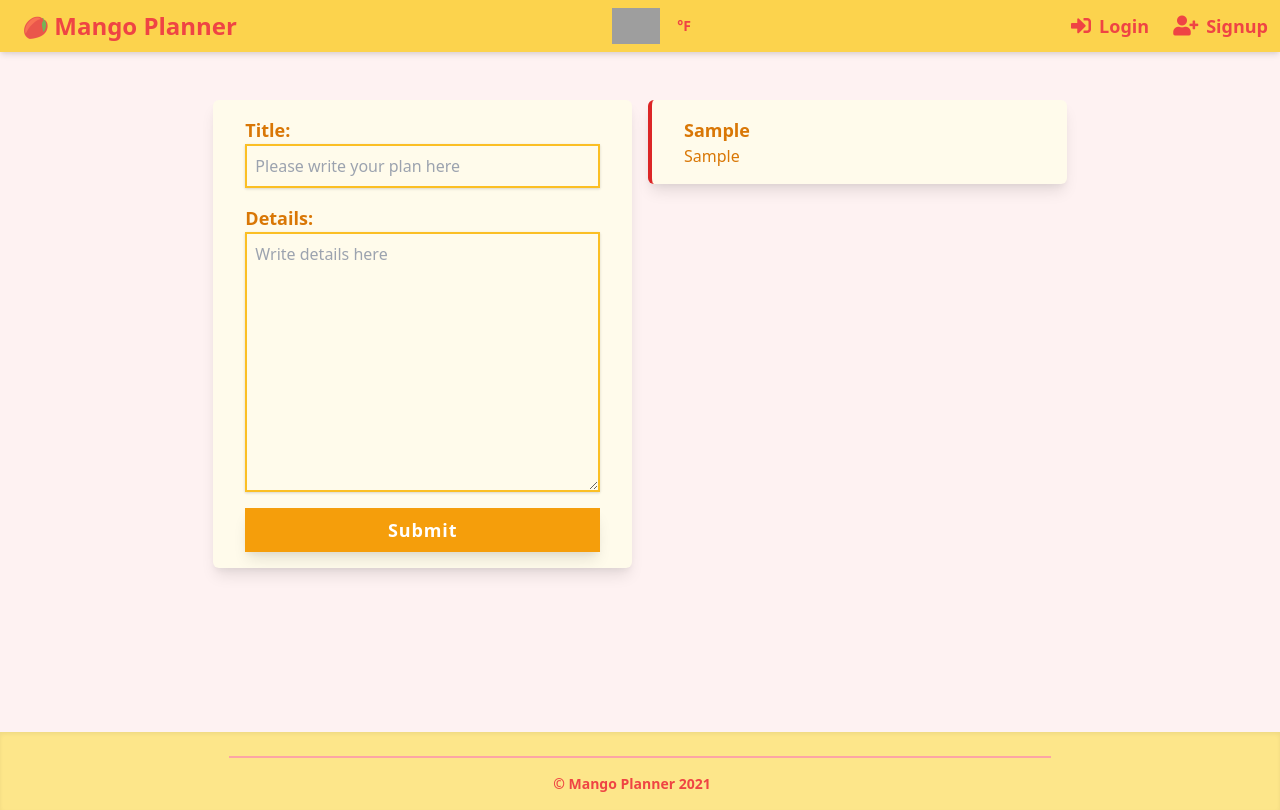
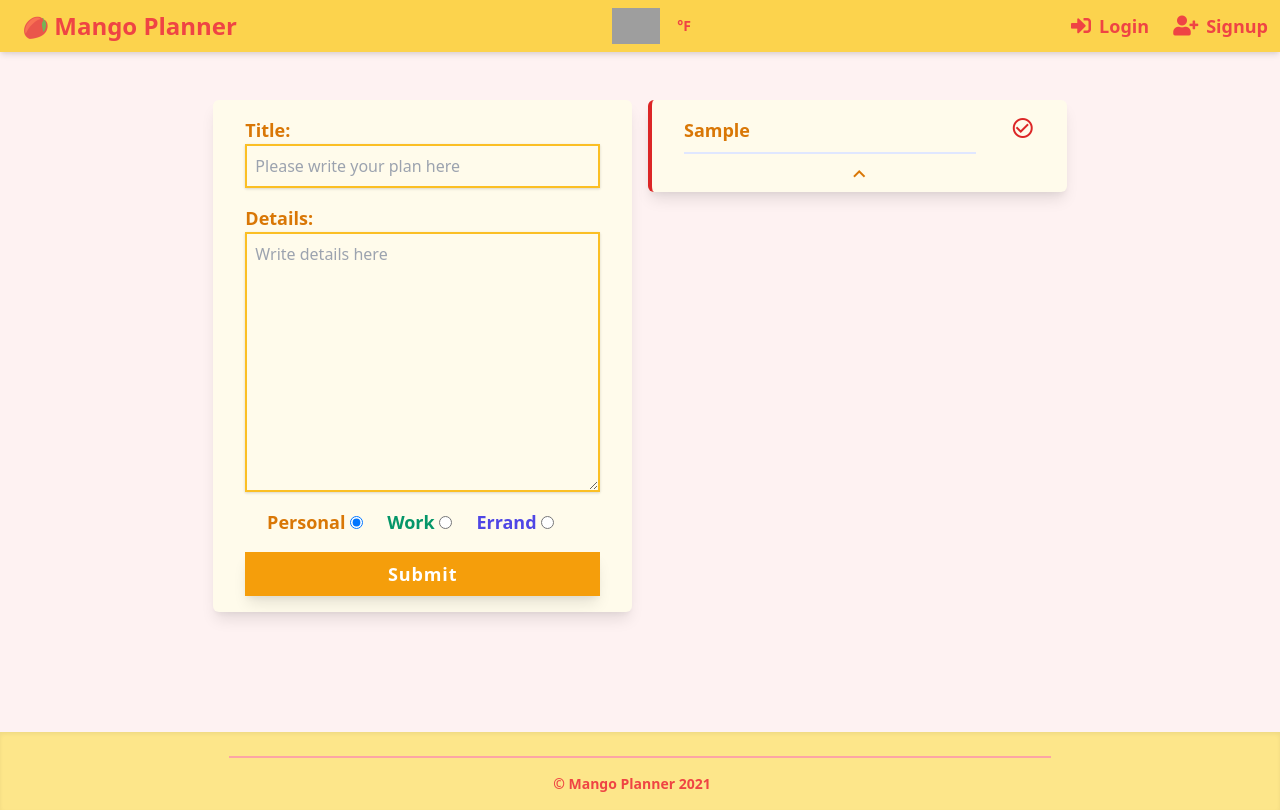
Before and after one commit to bobbykim89/mango-planner, a React (Create React App) app in the folder client/: page / in a window 1280 px wide. Both pictures are taken after typing "Sample", "Sample" into the empty fields and a click on the input "Submit". Built offline with nearby package versions, Linux system fonts and the light colour scheme; no server answers; grey boxes are pictures that could not be loaded; the HTML template or start-up script is replaced by a standard one.

Commit message:
worked on plans list section, working now but needs some more trim, not yet connected to db

```diff
--- a/client/src/components/pages/Home.js
+++ b/client/src/components/pages/Home.js
@@ -1,11 +1,12 @@
-import React, { useContext } from 'react';
+import React, { useContext, useState } from 'react';
 import InputForm from '../plan/InputForm';
 import { PlanContext } from '../../context/plan/PlanContext';
 import PlanItem from '../plan/PlanItem';
 
 const Home = () => {
   const planContext = useContext(PlanContext);
-  const { plans, filtered } = planContext;
+  const { plans, current, filtered } = planContext;
+
   return (
     <section className='bg-red-50 min-h-85v'>
       <div className='w-full lg:w-2/3 grid grid-flow-row lg:grid-cols-2 gap-4 py-12 mx-auto'>
--- a/client/src/components/plan/InputForm.js
+++ b/client/src/components/plan/InputForm.js
@@ -9,9 +9,10 @@ const InputForm = () => {
     title: '',
     content: '',
     complete: false,
+    type: 'personal',
   });
 
-  const { title, content } = plan;
+  const { title, content, type } = plan;
 
   const onChange = (e) => {
     setPlan({ ...plan, [e.target.name]: e.target.value });
@@ -24,10 +25,11 @@ const InputForm = () => {
       title: '',
       content: '',
       complete: false,
+      type: 'personal',
     });
   };
   return (
-    <section>
+    <section className='lg:sticky lg:top-24'>
       <form
         onSubmit={onSubmit}
         className='flex flex-col rounded-md px-4 py-4 md:px-8 md:px-8 bg-yellow-50 shadow-lg'
@@ -68,6 +70,44 @@ const InputForm = () => {
             className='outline-none block w-full border-2 p-2 shadow border-yellow-400 bg-yellow-50'
           ></textarea>
         </div>
+        <div className='mb-4 text-lg font-semibold'>
+          <label htmlFor='personal_edit' className='text-yellow-600'>
+            Personal{' '}
+          </label>
+          <input
+            type='radio'
+            id='personal_edit'
+            name='type'
+            value='personal'
+            checked={type === 'personal'}
+            onChange={onChange}
+            className='mr-6'
+          />
+          <label htmlFor='work_edit' className='text-green-600'>
+            Work{' '}
+          </label>
+          <input
+            type='radio'
+            id='work_edit'
+            name='type'
+            value='work'
+            checked={type === 'work'}
+            onChange={onChange}
+            className='mr-6'
+          />
+          <label htmlFor='errand_edit' className='text-indigo-600'>
+            Errand{' '}
+          </label>
+          <input
+            type='radio'
+            id='errand_edit'
+            name='type'
+            value='errand'
+            checked={type === 'errand'}
+            onChange={onChange}
+            className='mr-6'
+          />
+        </div>
         <div>
           <input
             type='submit'
--- a/client/src/components/plan/PlanItem.js
+++ b/client/src/components/plan/PlanItem.js
@@ -1,26 +1,212 @@
-import React, { useContext } from 'react';
+import React, { useContext, useEffect, useState } from 'react';
 import { PlanContext } from '../../context/plan/PlanContext';
 
 const PlanItem = ({ plan }) => {
   const planContext = useContext(PlanContext);
-  const { deletePlan, editPlan, setCurrent, clearCurrent } = planContext;
+  const { deletePlan, updatePlan, setCurrent, clearCurrent, current } =
+    planContext;
+  const [currentPlan, setCurrentPlan] = useState({
+    title: '',
+    content: '',
+    complete: false,
+    type: 'personal',
+  });
 
-  const { id, title, content, complete } = plan;
+  useEffect(() => {
+    if (current !== null) {
+      setCurrentPlan(current);
+    } else {
+      setCurrentPlan({
+        title: '',
+        content: '',
+        type: 'personal',
+      });
+    }
+  }, [planContext, current]);
+
+  const [toggleEdit, setToggleEdit] = useState(false);
+  const [details, setDetails] = useState(false);
+
+  const { title, content, type } = currentPlan;
+
+  const handleToggler = () => {
+    setCurrent(plan);
+    setToggleEdit(!toggleEdit);
+  };
+
+  const onChange = (e) => {
+    setCurrentPlan({ ...currentPlan, [e.target.name]: e.target.value });
+  };
+
+  const toggleComplete = (e) => {
+    setCurrent(plan);
+    plan.complete = !plan.complete;
+    updatePlan(plan);
+    clearCurrent();
+  };
+
+  const bgHandler = () => {
+    if (plan.type === 'personal') {
+      return ' bg-yellow-50';
+    } else if (plan.type === 'work') {
+      return ' bg-green-50';
+    } else {
+      return ' bg-indigo-50';
+    }
+  };
+
+  const onCancelEdit = (e) => {
+    setToggleEdit(!toggleEdit);
+    clearCurrent();
+  };
+
+  const handleDelete = () => {
+    deletePlan(plan.id);
+    clearCurrent();
+  };
+
+  const onSubmit = (e) => {
+    e.preventDefault();
+    updatePlan(currentPlan);
+    setCurrentPlan({
+      title: '',
+      content: '',
+      complete: false,
+      type: 'personal',
+    });
+    clearCurrent();
+    setToggleEdit(!toggleEdit);
+  };
 
   return (
     <section
       className={
-        'flex flex-col rounded-md px-4 py-4 md:px-8 md:px-8 bg-yellow-50 shadow-lg mb-4' +
-        (complete
+        'rounded-md px-4 pt-4 md:px-8 md:px-8 shadow-lg mb-4' +
+        bgHandler() +
+        (plan.complete
           ? ' border-l-4 border-green-600'
           : ' border-l-4 border-red-600')
       }
     >
-      <div className='text-yellow-600 text-lg font-semibold text-left'>
-        <span>{title}</span>
+      <div className={'grid grid-cols-6' + (toggleEdit ? ' hidden' : ' block')}>
+        <div className='col-span-5'>
+          <div className='text-yellow-600 text-lg pb-2 mb-2 font-semibold text-left border-b-2 border-indigo-100'>
+            <span>{plan.title}</span>
+          </div>
+          <div
+            className={
+              'text-yellow-600 text-md text-left whitespace-pre-line' +
+              (details ? '' : ' hidden')
+            }
+          >
+            <span>{plan.content}</span>
+          </div>
+        </div>
+        <div className='grid-flow-row text-yellow-600 text-md text-right align-middle'>
+          <span
+            className={
+              'material-icons cursor-pointer mb-4' +
+              (plan.complete ? ' text-green-600' : ' text-red-600')
+            }
+            onClick={toggleComplete}
+          >
+            check_circle_outline
+          </span>
+          <div className={'flex flex-col' + (details ? '' : ' hidden')}>
+            <span
+              className='material-icons cursor-pointer mb-4'
+              onClick={handleToggler}
+            >
+              edit
+            </span>
+            <span
+              className='material-icons cursor-pointer'
+              onClick={handleDelete}
+            >
+              delete
+            </span>
+          </div>
+        </div>
+        <div className='col-span-6'>
+          <span
+            className='material-icons text-yellow-600 cursor-pointer'
+            onClick={() => setDetails(!details)}
+          >
+            {details ? 'keyboard_arrow_down' : 'keyboard_arrow_up'}
+          </span>
+        </div>
       </div>
-      <div className='text-yellow-600 text-md text-left whitespace-pre-line'>
-        <span>{content}</span>
+
+      <div className={toggleEdit ? 'block' : 'hidden'}>
+        <form onSubmit={onSubmit} className='grid grid-cols-6 pb-4'>
+          <div className='col-span-5'>
+            <input
+              type='text'
+              placeholder='title'
+              name='title'
+              defaultValue={title}
+              onChange={onChange}
+              required
+              className='block w-full outline-none mb-4 bg-transparent pb-2 border-b-2 border-indigo-100'
+            />
+            <textarea
+              name='content'
+              rows='4'
+              defaultValue={content}
+              onChange={onChange}
+              className='block w-full outline-none bg-transparent p-2 border-b-2 mb-4 border-indigo-100'
+            />
+            <div className='mb-4 text-md font-semibold'>
+              <label htmlFor='personal' className='text-yellow-600'>
+                Personal{' '}
+              </label>
+              <input
+                type='radio'
+                id='personal'
+                name='type'
+                value='personal'
+                checked={type === 'personal'}
+                onChange={onChange}
+                className='mr-6'
+              />
+              <label htmlFor='work' className='text-green-600'>
+                Work{' '}
+              </label>
+              <input
+                type='radio'
+                id='work'
+                name='type'
+                value='work'
+                checked={type === 'work'}
+                onChange={onChange}
+                className='mr-6'
+              />
+              <label htmlFor='errand' className='text-indigo-600'>
+                Errand{' '}
+              </label>
+              <input
+                type='radio'
+                id='errand'
+                name='type'
+                value='errand'
+                checked={type === 'errand'}
+                onChange={onChange}
+                className='mr-6'
+              />
+            </div>
+          </div>
+          <div className='flex flex-col text-yellow-600 text-md text-right '>
+            <button className='inline-block cursor-pointer mb-4 text-right'>
+              <span className='material-icons'>done</span>
+            </button>
+            <span
+              className='material-icons cursor-pointer'
+              onClick={onCancelEdit}
+            >
+              close
+            </span>
+          </div>
+        </form>
       </div>
     </section>
   );
```
